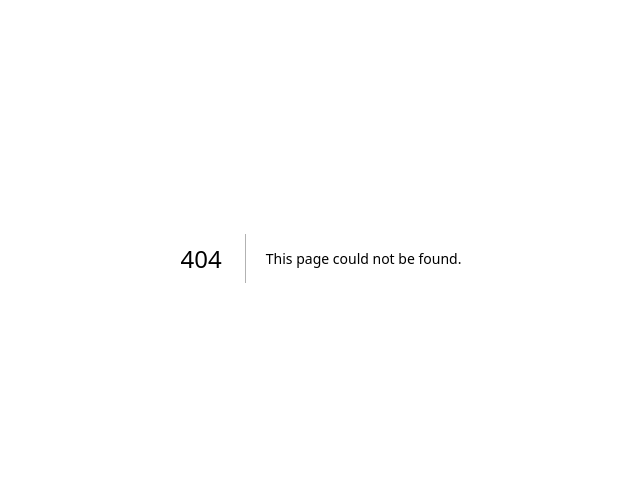
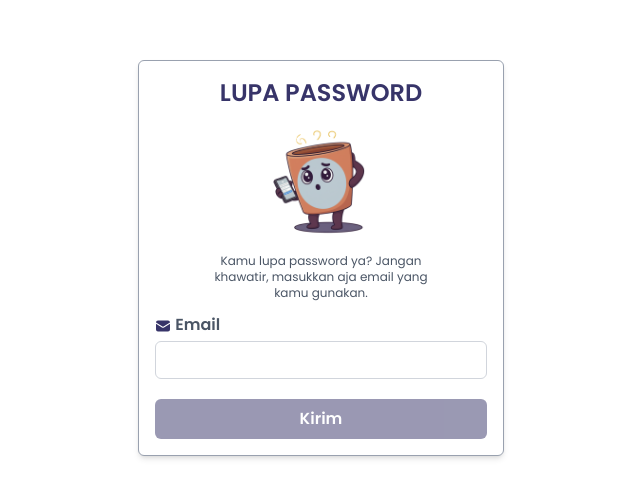
Before and after one commit to syahfrinorezky/kupi, a Next.js app: page /forgot-password in a window 1280 px wide. Before the commit this address had no page. Shown: the part 142-640 px from the top of the page, without its empty margins (319-959 px from the left). Built offline with nearby package versions, Linux system fonts and the light colour scheme.

Commit message:
feat: initial forgot pw & reset-pw page

```diff
--- /dev/null
+++ b/src/app/(auth)/forgot-password/page.tsx
@@ -0,0 +1,10 @@
+import React from "react";
+import ForgotPwForm from "@/components/auth/forgotpwform";
+
+export default function ForgotPassword() {
+  return (
+    <div className="min-h-screen flex items-center justify-center w-full">
+      <ForgotPwForm />
+    </div>
+  );
+}
--- /dev/null
+++ b/src/app/(auth)/reset-password/page.tsx
@@ -0,0 +1,10 @@
+import React from "react";
+import ResetPasswordForm from "@/components/auth/resetpwform";
+
+export default function ResetPassword() {
+  return (
+    <div className="min-h-screen flex items-center justify-center w-full">
+      <ResetPasswordForm />
+    </div>
+  );
+}
```
